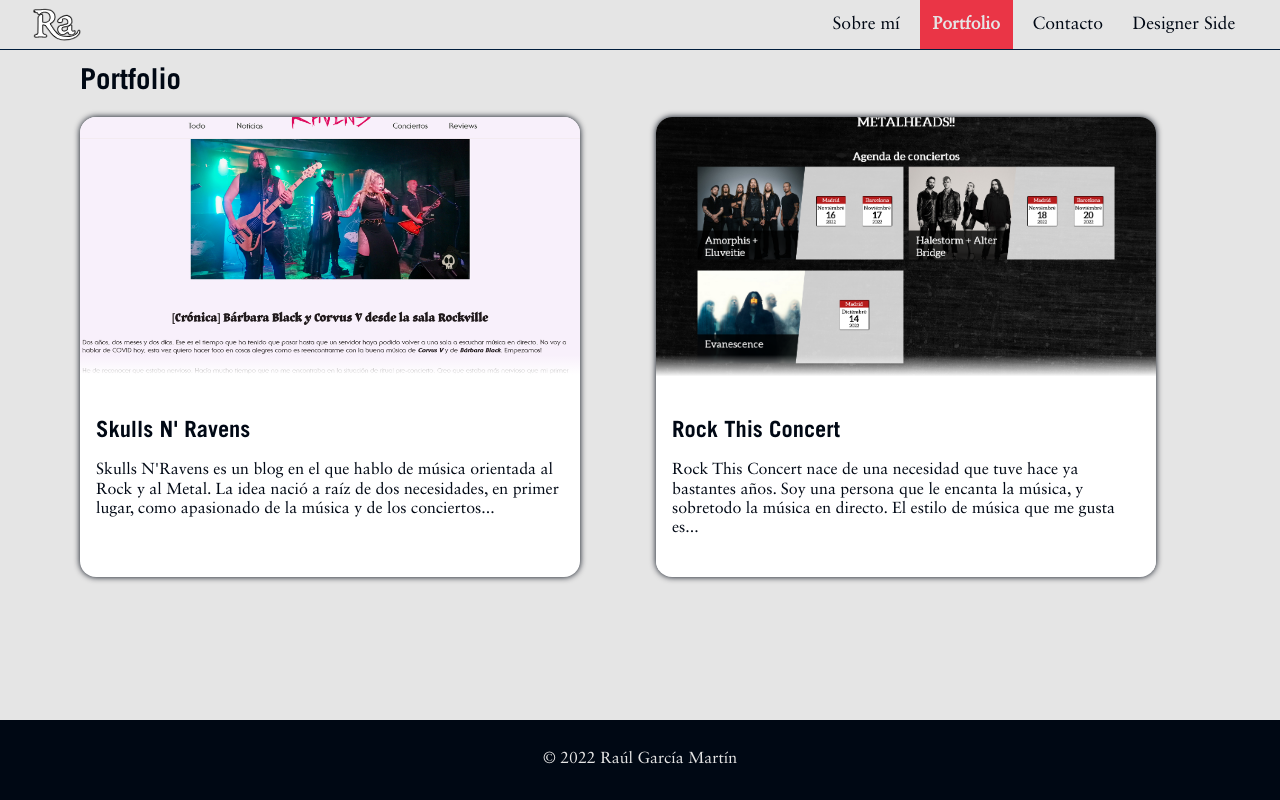
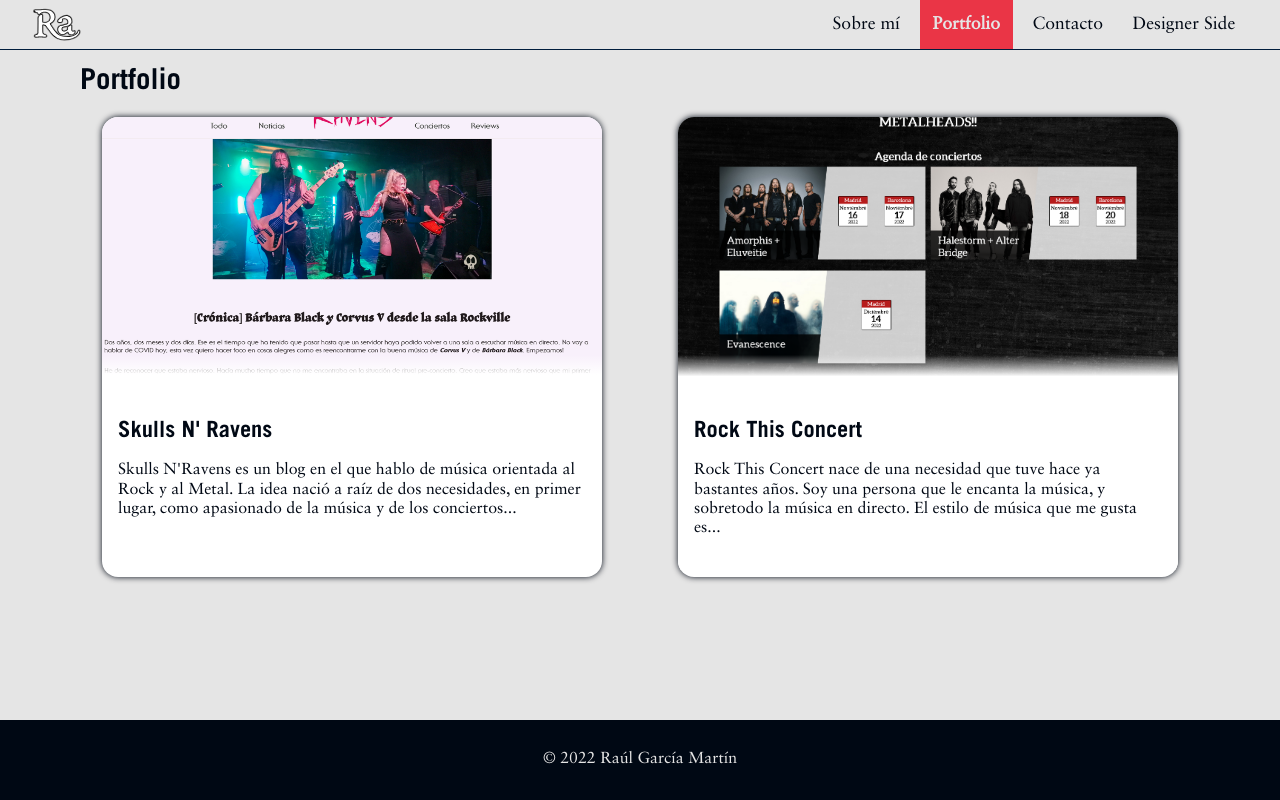
Before and after one commit to Raul-GM/portfolio, a Vue app: page /developer-side/portfolio in a window 1280 px wide. Built offline with nearby package versions, Linux system fonts and the light colour scheme.

Commit message:
center grid of portfolios

```diff
--- a/src/views/designerSide/portfolio/Portfolio.vue
+++ b/src/views/designerSide/portfolio/Portfolio.vue
@@ -50,7 +50,7 @@
     grid-auto-rows: min-content;
     padding-bottom: 2rem;
     justify-content: space-between;
-
+    justify-items: center;
 }
 .project-container {
     &__info {
--- a/src/views/developerSide/portfolio/Portfolio.vue
+++ b/src/views/developerSide/portfolio/Portfolio.vue
@@ -39,7 +39,7 @@
     grid-auto-rows: min-content;
     padding-bottom: 2rem;
     justify-content: space-between;
-
+    justify-items: center;
 }
 .project-container {
     &__info {
```
